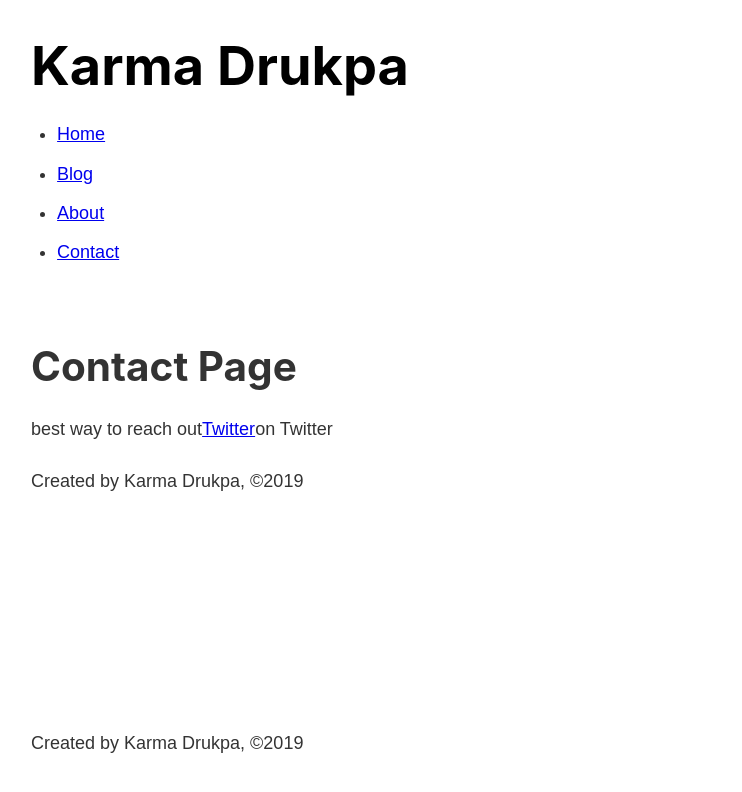
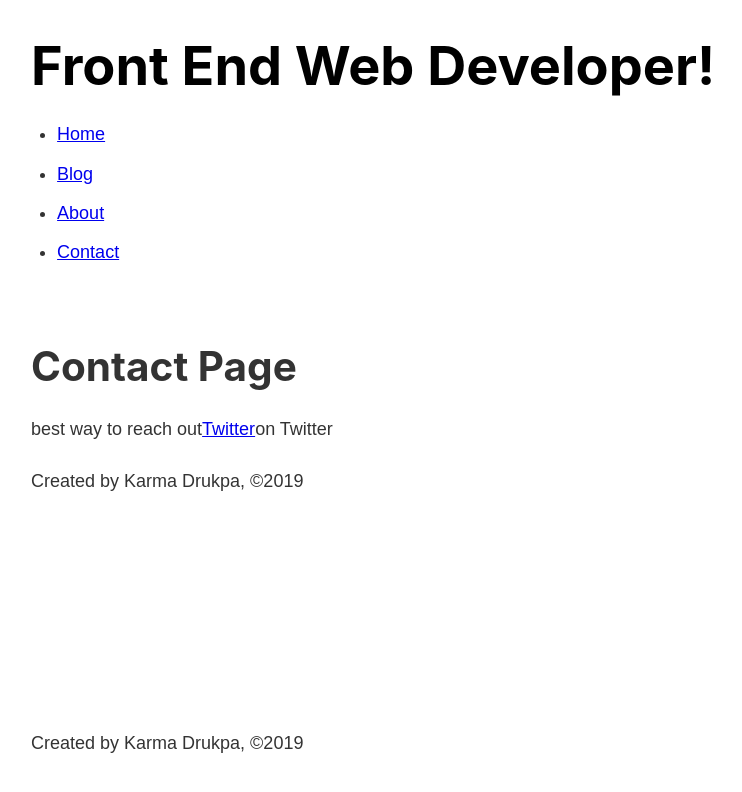
Before and after one commit to coderkarma/Gatsby-site, a Gatsby site: page /contact in a window 1280 px wide. Shown: the whole page, without its empty margins (252-994 px from the left). Built offline with nearby package versions, Linux system fonts and the light colour scheme; Gatsby itself is replaced by a stand-in of ours.

Commit message:
added basic graphql query

```diff
--- a/gatsby-config.js
+++ b/gatsby-config.js
@@ -6,6 +6,10 @@
 
 module.exports = {
   /* Your site config here */
+  siteMetadata: {
+    title: 'Front End Web Developer!',
+    author: 'Karma Drukpa'
+  },
   plugins: [
     'gatsby-plugin-sass'
   ]
--- a/package.json
+++ b/package.json
@@ -6,7 +6,7 @@
   "license": "MIT",
   "scripts": {
     "build": "gatsby build",
-    "develop": "gatsby develop",
+    "develop": "env-cmd -f .env.development gatsby develop",
     "format": "prettier --write src/**/*.{js,jsx}",
     "start": "npm run develop",
     "serve": "gatsby serve",
@@ -20,6 +20,7 @@
     "react-dom": "^16.8.6"
   },
   "devDependencies": {
+    "env-cmd": "^9.0.3",
     "prettier": "^1.18.2"
   },
   "repository": {
--- a/src/components/footer.js
+++ b/src/components/footer.js
@@ -1,9 +1,20 @@
 import React from 'react';
+import { graphql, useStaticQuery } from 'gatsby';
 
 const Footer = () => {
+	const data = useStaticQuery(graphql`
+		query {
+			site {
+				siteMetadata {
+					author
+				}
+			}
+		}
+	`);
+
 	return (
 		<div>
-			<p>Created by Karma Drukpa, ©2019</p>
+			<p>Created by {data.site.siteMetadata.author}, ©2019</p>
 		</div>
 	);
 };
--- a/src/components/header.js
+++ b/src/components/header.js
@@ -1,10 +1,18 @@
 import React from 'react';
-import { Link } from 'gatsby';
+import { Link, graphql, useStaticQuery } from 'gatsby';
 
-// import './header.module.scss';
 import headerStyles from './header.module.scss';
 
 const Header = () => {
+	const data = useStaticQuery(graphql`
+		query {
+			site {
+				siteMetadata {
+					title
+				}
+			}
+		}
+	`);
 	return (
 		<header className={headerStyles.header}>
 			<h1>
@@ -13,7 +21,7 @@ const Header = () => {
 					activeClassName={headerStyles.activeNave}
 					to='/'
 				>
-					Karma Drukpa
+					{data.site.siteMetadata.title}
 				</Link>
 			</h1>
 			<nav>
```
Also changed, not shown: 2 other files.
